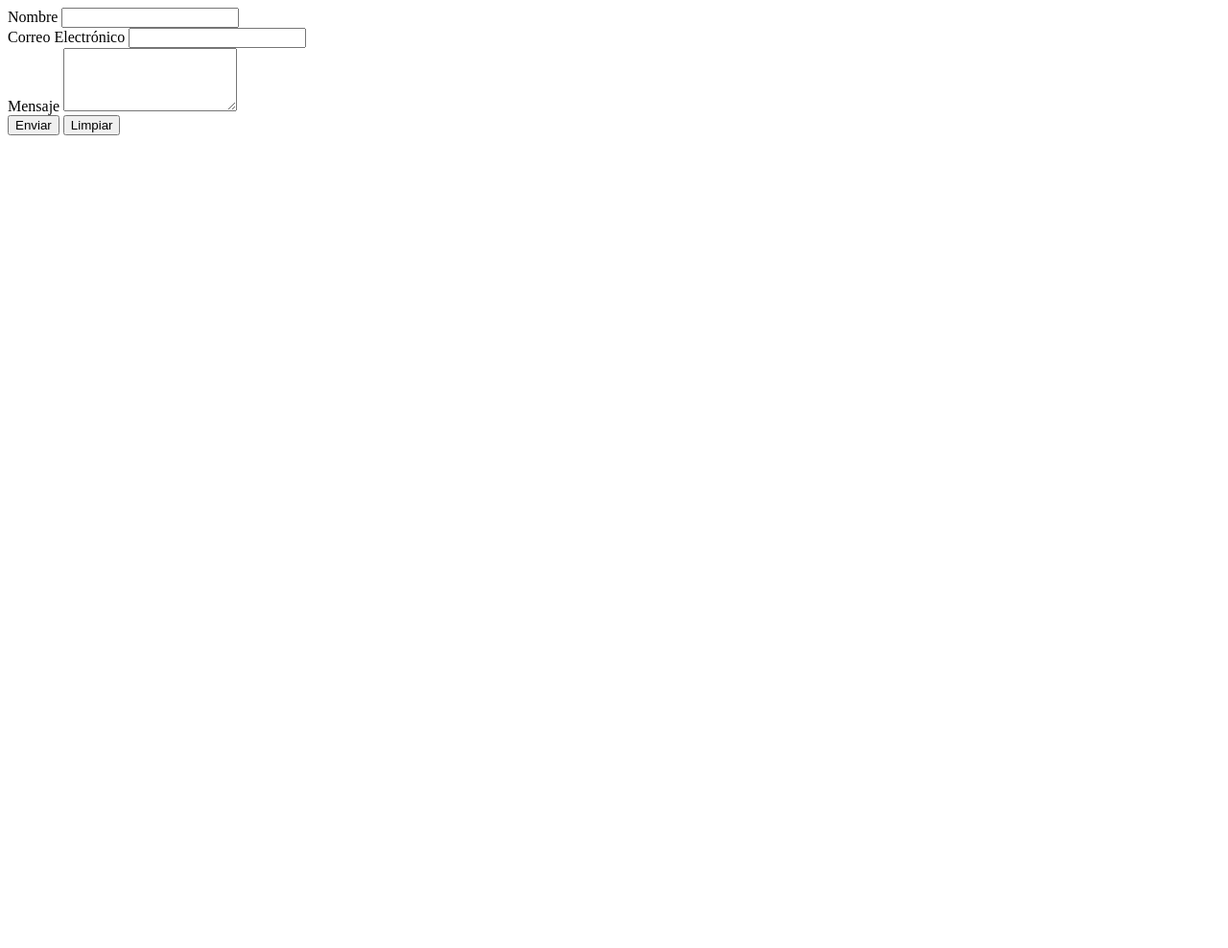
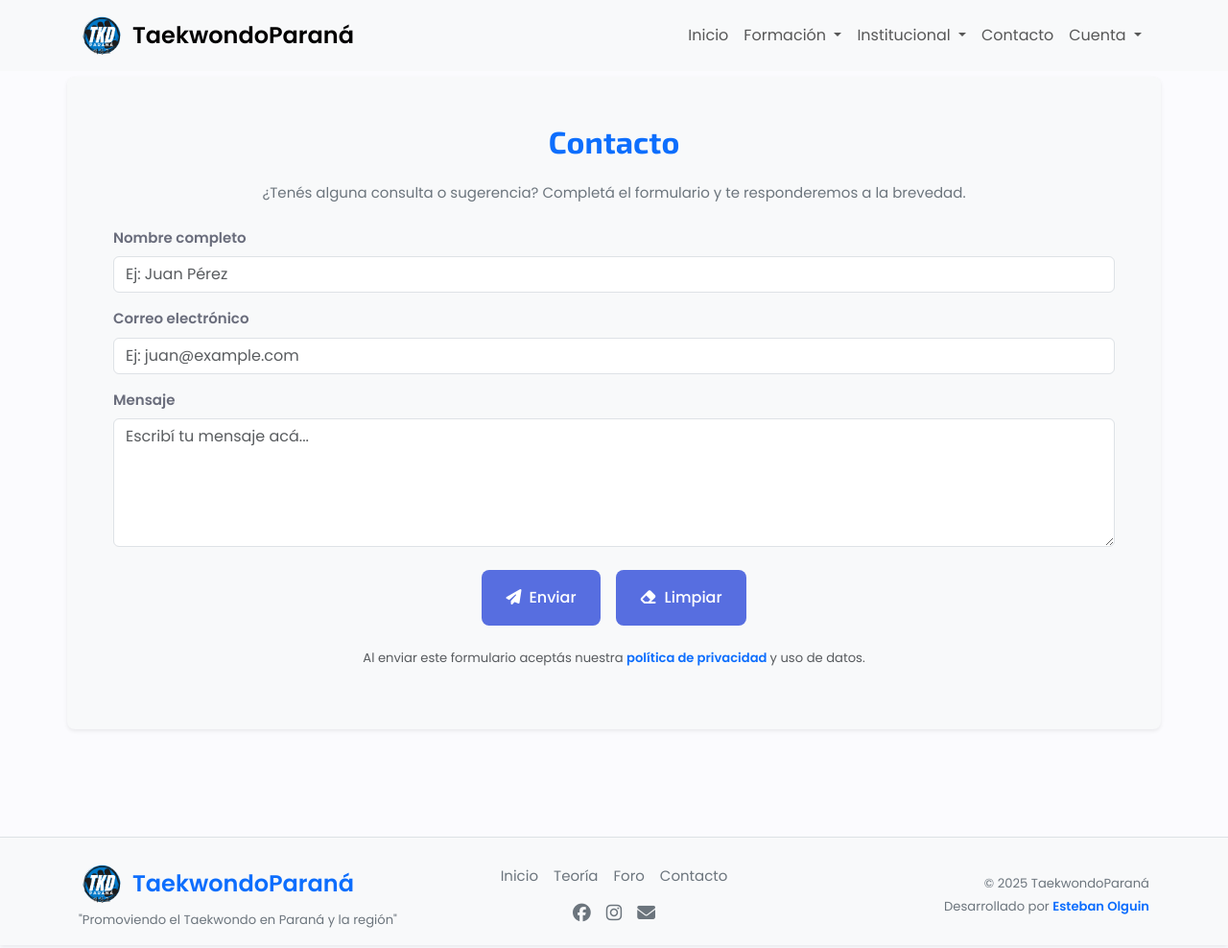
Before and after one commit to Esteban-Olguin/TaekwondoParana, a plain HTML site: page contact/contacto.html in a window 1280 px wide. Shown: the whole page at 96% size. Before the commit the page ends 800 px from the top, so only its background shows below. Drawn offline with nearby package versions, Linux system fonts and the light colour scheme; some packages are replaced by stand-ins of ours; a script that the page names is missing.

Commit message:
Diseño básico del formulario de contacto

```diff
--- a/assets/js/components/my-footer.js
+++ b/assets/js/components/my-footer.js
@@ -17,10 +17,10 @@ class MyFooter extends HTMLElement {
             <!-- Columna 2: Enlaces + redes -->
             <div class="col-12 col-md-4">
               <nav class="d-flex flex-wrap justify-content-center justify-content-center gap-2 gap-md-3 mb-3">
-                <a href="/" class="text-secondary text-decoration-none">Inicio</a>
-                <a href="/content/teoria.html" class="text-secondary text-decoration-none">Teoría</a>
-                <a href="/forum/foro.html" class="text-secondary text-decoration-none">Foro</a>
-                <a href="/contact/contacto.html" class="text-secondary text-decoration-none">Contacto</a>
+                <a href="../index.html" class="text-secondary text-decoration-none">Inicio</a>
+                <a href="../content/teoria.html" class="text-secondary text-decoration-none">Teoría</a>
+                <a href="../content/foro.html" class="text-secondary text-decoration-none">Foro</a>
+                <a href="../contact/contacto.html" class="text-secondary text-decoration-none">Contacto</a>
               </nav>
               <div class="d-flex justify-content-center justify-content-center gap-3">
                 <a href="https://facebook.com" target="_blank" class="text-secondary" aria-label="Facebook">
--- a/assets/js/components/my-header.js
+++ b/assets/js/components/my-header.js
@@ -15,7 +15,7 @@ class MyHeader extends HTMLElement {
             <div class="collapse navbar-collapse" id="navbarNav">
               <ul class="navbar-nav ms-auto mb-2 mb-lg-0">
                 <li class="nav-item">
-                  <a class="nav-link" href="/">Inicio</a>
+                  <a class="nav-link" href="../index.html">Inicio</a>
                 </li>
                 <li class="nav-item dropdown">
                   <a class="nav-link dropdown-toggle" href="#" id="formacionDropdown" role="button" data-bs-toggle="dropdown" aria-expanded="false">
--- a/assets/scss/components/_form.scss
+++ b/assets/scss/components/_form.scss
@@ -0,0 +1,57 @@
+#contact-form {
+    background-color: $light;
+    border-radius: $border-radius-lg;
+    box-shadow: $box-shadow-sm;
+    padding: 2rem;
+
+    @include media-breakpoint-up(md) {
+        padding: 3rem;
+    }
+
+    h2 {
+        color: $primary;
+        font-weight: $font-weight-bold;
+        text-align: center;
+        margin-bottom: 1.5rem;
+    }
+
+    p.text-secondary {
+        text-align: center;
+        margin-bottom: 2rem;
+        font-size: 1rem;
+    }
+
+    .form-label {
+        font-weight: $font-weight-semibold;
+        margin-bottom: 0.5rem;
+    }
+
+    .form-control {
+        transition: border-color 0.2s ease-in-out;
+
+        &:focus {
+            border-color: var(--first-color-alt);
+            box-shadow: 0 0 0 0.2rem rgba(var(--first-color), 0.25);
+        }
+    }
+
+    textarea.form-control {
+        resize: vertical;
+    }
+
+    p.text-muted {
+        margin-top: 2rem;
+        font-size: 0.875rem;
+        text-align: center;
+
+        a {
+            color: var(--first-color);
+            font-weight: $font-weight-semibold;
+            text-decoration: none;
+
+            &:hover {
+                text-decoration: underline;
+            }
+        }
+    }
+}
--- a/contact/contacto.html
+++ b/contact/contacto.html
@@ -2,31 +2,113 @@
 <html lang="en">
 
 <head>
-    <meta charset="UTF-8">
-    <meta name="viewport" content="width=device-width, initial-scale=1.0">
-    <title>TaekwondoParaná - Contacto</title>
+    <meta charset="UTF-8" />
+    <meta name="viewport" content="width=device-width, initial-scale=1.0" />
+
+    <!-- Favicon -->
+    <link rel="icon" type="image/png" href="/assets/img/tkd_parana_logo.png" sizes="32x32" />
+
+    <!-- Tipografías Google -->
+    <link rel="preconnect" href="https://fonts.googleapis.com" />
+    <link rel="preconnect" href="https://fonts.gstatic.com" crossorigin />
+    <link
+        href="https://fonts.googleapis.com/css2?family=Exo+2:wght@400;700&family=Poppins:wght@400;600&family=Roboto:wght@400;500&display=swap"
+        rel="stylesheet" />
+
+    <!-- Bootstrap CSS -->
+    <link href="https://cdn.jsdelivr.net/npm/bootstrap@5.3.7/dist/css/bootstrap.min.css" rel="stylesheet"
+        integrity="sha384-LN+7fdVzj6u52u30Kp6M/trliBMCMKTyK833zpbD+pXdCLuTusPj697FH4R/5mcr" crossorigin="anonymous" />
+
+    <!-- SCSS -->
+    <link rel="stylesheet" href="/assets/scss/styles.css" />
+
+    <!-- FontAwesome -->
+    <script src="https://kit.fontawesome.com/84d1de6f8d.js" crossorigin="anonymous"></script>
+
+    <!-- Meta -->
+    <meta name="description"
+        content="Sitio oficial TaekwondoParaná: teoría, foro, evaluaciones y contacto institucional." />
+    <meta name="author" content="Esteban Olguin" />
+
+    <!-- Título -->
+    <title>TaekwondoParaná - Formulario de contacto</title>
 </head>
 
 <body>
-    <main class="main" id="main">
-        <form id="contact-form" class="form mt-4 p-4">
+
+    <!-- ===== HEADER ===== -->
+    <my-header></my-header>
+
+    <!-- ===== MAIN ===== -->
+    <main id="main" class="section container my-5">
+        <!-- Formulario de contacto -->
+        <form id="contact-form" class="form bg-light rounded-3 shadow-sm p-4 p-md-5">
+
+            <!-- Título del formulario -->
+            <h2 class="mb-4 text-primary fw-bold text-center">Contacto</h2>
+            <p class="text-secondary text-center mb-4">
+                ¿Tenés alguna consulta o sugerencia? Completá el formulario y te responderemos a la brevedad.
+            </p>
+
+            <!-- Campo: Nombre -->
             <div class="mb-3">
-                <label for="nombre" class="form-label">Nombre</label>
-                <input type="text" class="form-control" id="nombre" name="nombre" required>
+                <label for="nombre" class="form-label fw-semibold">Nombre completo</label>
+                <input type="text" class="form-control" id="nombre" name="nombre" placeholder="Ej: Juan Pérez" required>
             </div>
+
+            <!-- Campo: Email -->
             <div class="mb-3">
-                <label for="email" class="form-label">Correo Electrónico</label>
-                <input type="email" class="form-control" id="email" name="email" required>
+                <label for="email" class="form-label fw-semibold">Correo electrónico</label>
+                <input type="email" class="form-control" id="email" name="email" placeholder="Ej: juan@example.com"
+                    required>
             </div>
+
+            <!-- Campo: Mensaje -->
             <div class="mb-3">
-                <label for="mensaje" class="form-label">Mensaje</label>
-                <textarea class="form-control" id="mensaje" name="mensaje" rows="4" required></textarea>
+                <label for="mensaje" class="form-label fw-semibold">Mensaje</label>
+                <textarea class="form-control" id="mensaje" name="mensaje" rows="5"
+                    placeholder="Escribí tu mensaje acá..." required></textarea>
             </div>
-            <button type="submit" class="btn btn-primary">Enviar</button>
-            <button type="reset" class="btn btn-secondary">Limpiar</button>
+
+            <!-- Grupo de botones -->
+            <div class="d-flex justify-content-center gap-3 mt-4">
+                <button type="submit" class="btn px-4">
+                    <i class="fas fa-paper-plane me-2 btn--flex"></i>Enviar
+                </button>
+                <button type="reset" class="btn px-4">
+                    <i class="fas fa-eraser me-2 btn--flex"></i>Limpiar
+                </button>
+            </div>
+
+            <!-- Mensaje de privacidad con enlace -->
+            <p class="text-muted small mt-4 text-center">
+                Al enviar este formulario aceptás nuestra
+                <a href="/legal/politica_privacidad.html" class="text-decoration-none text-primary fw-semibold"
+                    target="_blank">
+                    política de privacidad
+                </a> y uso de datos.
+            </p>
+
         </form>
+    </main>
 
-    </main>
+    <!--==================== FOOTER ====================-->
+    <my-footer></my-footer>
+
+    <!--==================== JS ====================-->
+    <script src="/assets/js/main.js"></script>
+
+    <!-- Bootstrap JS -->
+    <script src="https://cdn.jsdelivr.net/npm/bootstrap@5.3.7/dist/js/bootstrap.bundle.min.js"
+        integrity="sha384-ndDqU0Gzau9qJ1lfW4pNLlhNTkCfHzAVBReH9diLvGRem5+R9g2FzA8ZGN954O5Q"
+        crossorigin="anonymous"></script>
+
+    <!-- SweetAlert2 -->
+    <script src="https://cdn.jsdelivr.net/npm/sweetalert2@11"></script>
+
+    <!-- Components -->
+    <script src="/assets/js/components/my-header.js"></script>
+    <script src="/assets/js/components/my-footer.js"></script>
 </body>
 
 </html>
```
Also changed, not shown: legal/politica_privacidad.html (+49 -0 lines), auth/login.html (added), legal/login.html (deleted).
